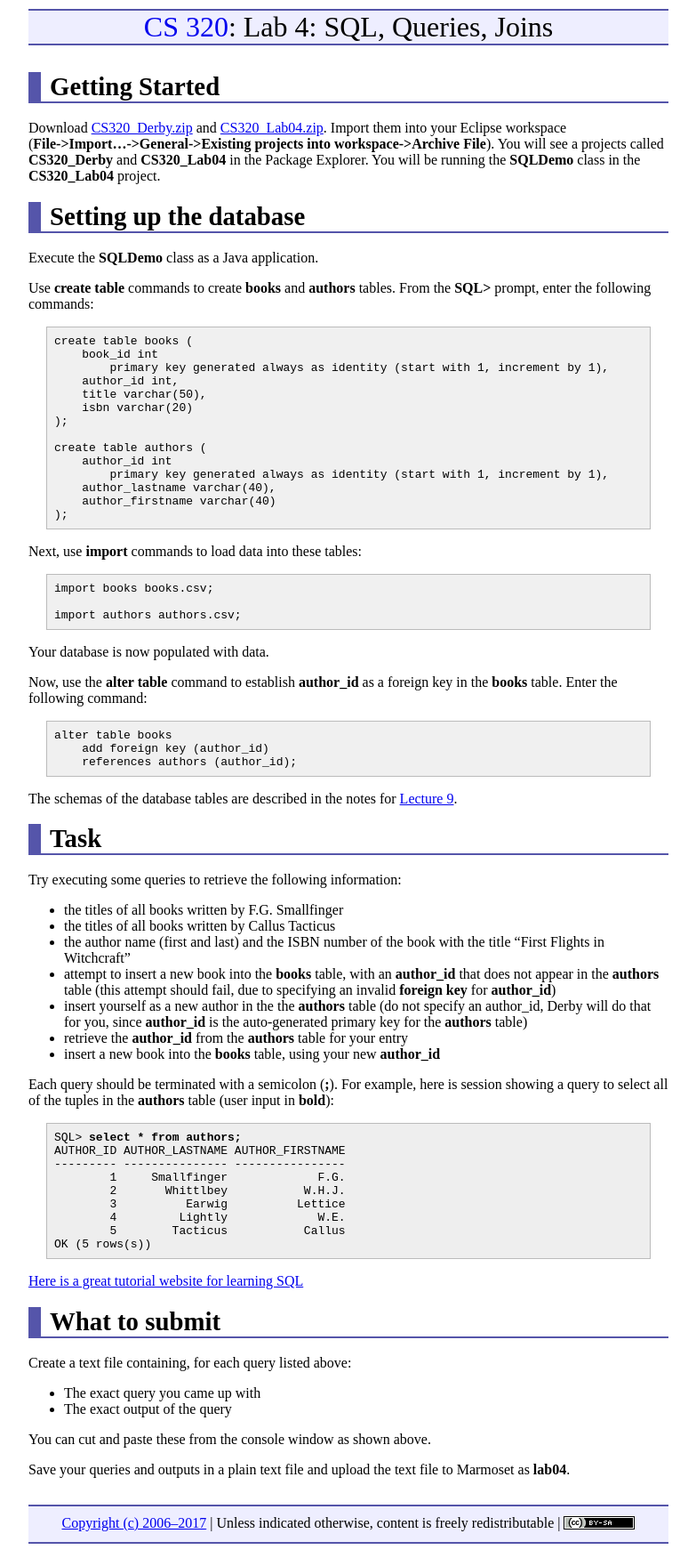
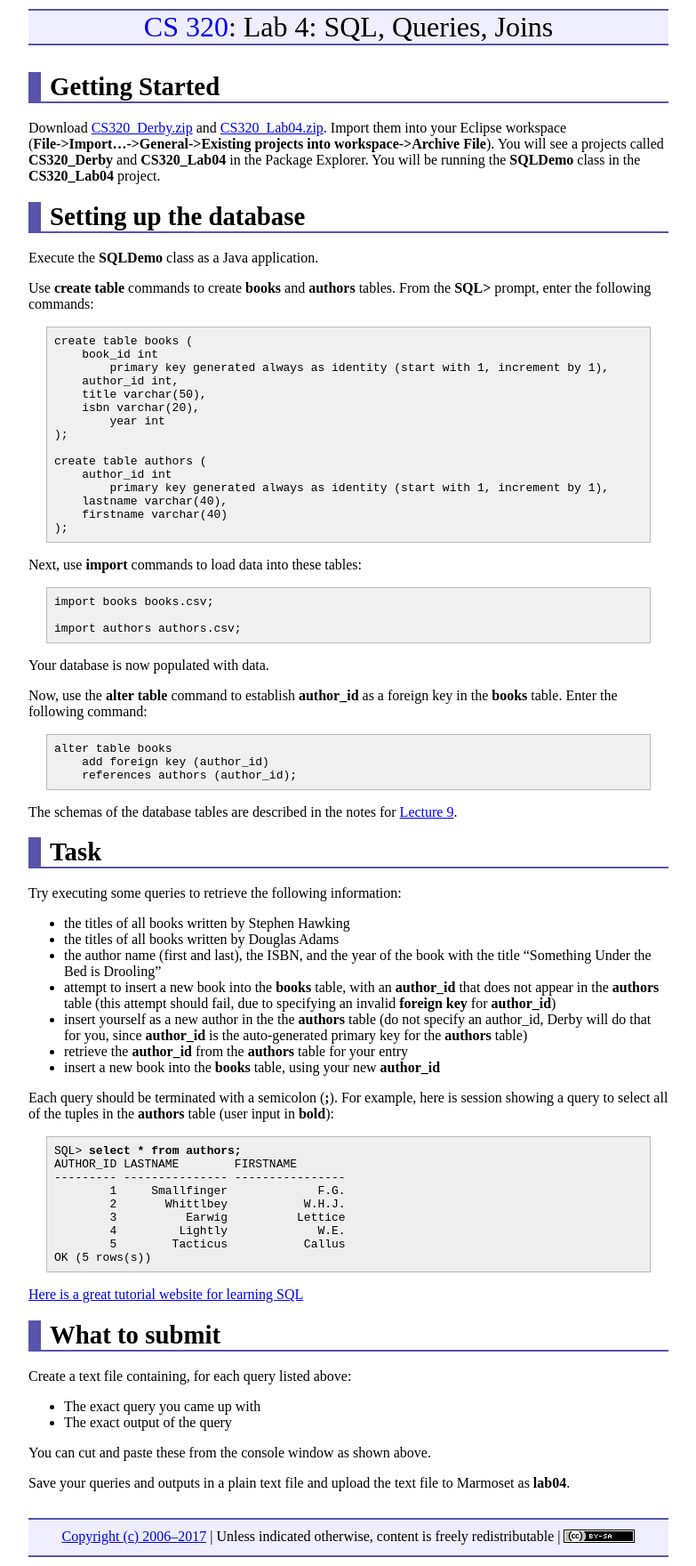
Before and after one commit to ycpcs/cs320-spring2017, a Jekyll site: the page built from labs/lab04.md, in a window 1280 px wide. Shown: the whole page at 89% size, without its empty margins (248-1031 px from the left). Built offline with Jekyll 4.4.1, drawn with Linux system fonts in a browser that asks for light colours.

Commit message:
updates to lab04

```diff
--- a/labs/lab04.md
+++ b/labs/lab04.md
@@ -20,14 +20,15 @@ Use **create table** commands to create **books** and **authors** tables. From t
             primary key generated always as identity (start with 1, increment by 1),
         author_id int,
         title varchar(50),
-        isbn varchar(20)
+        isbn varchar(20),
+		year int
     );
 
     create table authors (
         author_id int
             primary key generated always as identity (start with 1, increment by 1),
-        author_lastname varchar(40),
-        author_firstname varchar(40)
+        lastname varchar(40),
+        firstname varchar(40)
     );
 
 Next, use **import** commands to load data into these tables:
@@ -51,9 +52,9 @@ Task
 
 Try executing some queries to retrieve the following information:
 
--   the titles of all books written by F.G. Smallfinger
--   the titles of all books written by Callus Tacticus
--   the author name (first and last) and the ISBN number of the book with the title "First Flights in Witchcraft"
+-   the titles of all books written by Stephen Hawking
+-   the titles of all books written by Douglas Adams
+-   the author name (first and last), the ISBN, and the year of the book with the title "Something Under the Bed is Drooling"
 -   attempt to insert a new book into the **books** table, with an **author_id** that does not appear in the **authors** table (this attempt should fail, due to specifying an invalid **foreign key** for **author_id**)
 -   insert yourself as a new author in the the **authors** table (do not specify an author_id, Derby will do that for you, since **author_id** is the auto-generated primary key for the **authors** table)
 -   retrieve the **author_id** from the **authors** table for your entry
@@ -63,7 +64,7 @@ Each query should be terminated with a semicolon (**;**). For example, here is s
 
 <pre>
 SQL> <b>select * from authors;</b>
-AUTHOR_ID AUTHOR_LASTNAME AUTHOR_FIRSTNAME
+AUTHOR_ID LASTNAME        FIRSTNAME
 --------- --------------- ----------------
         1     Smallfinger             F.G.
         2       Whittlbey           W.H.J.
```
